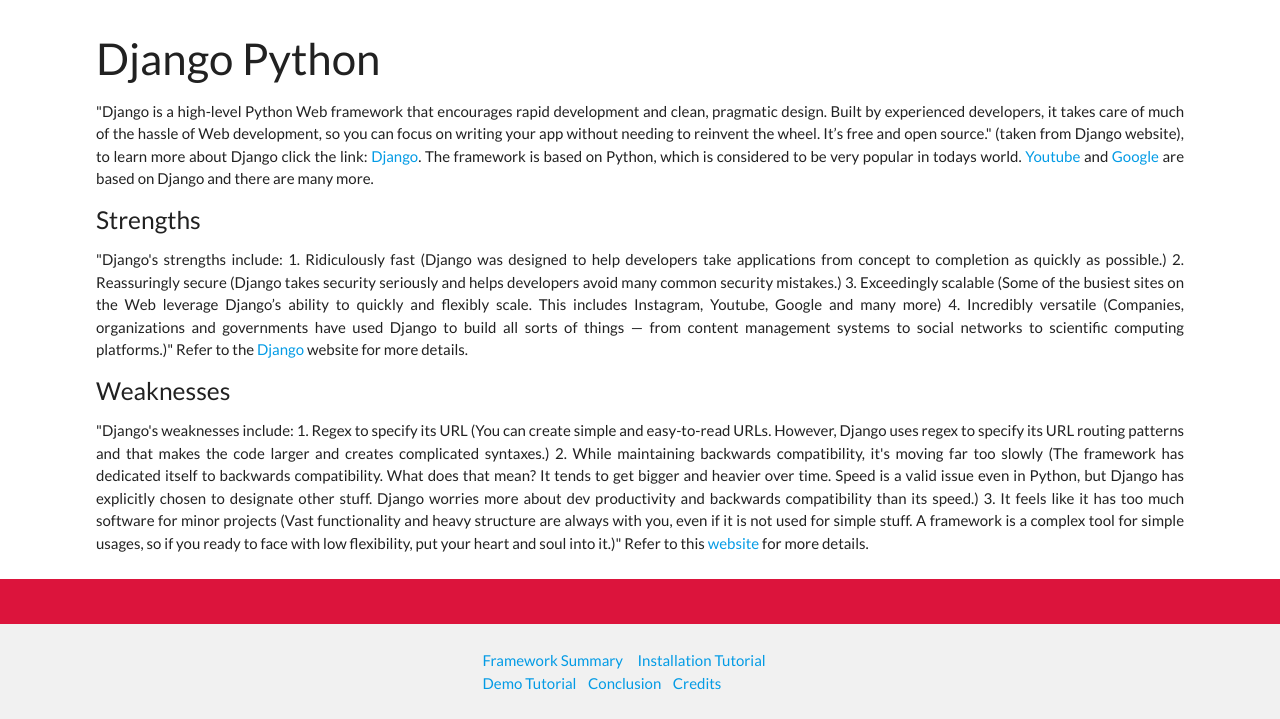
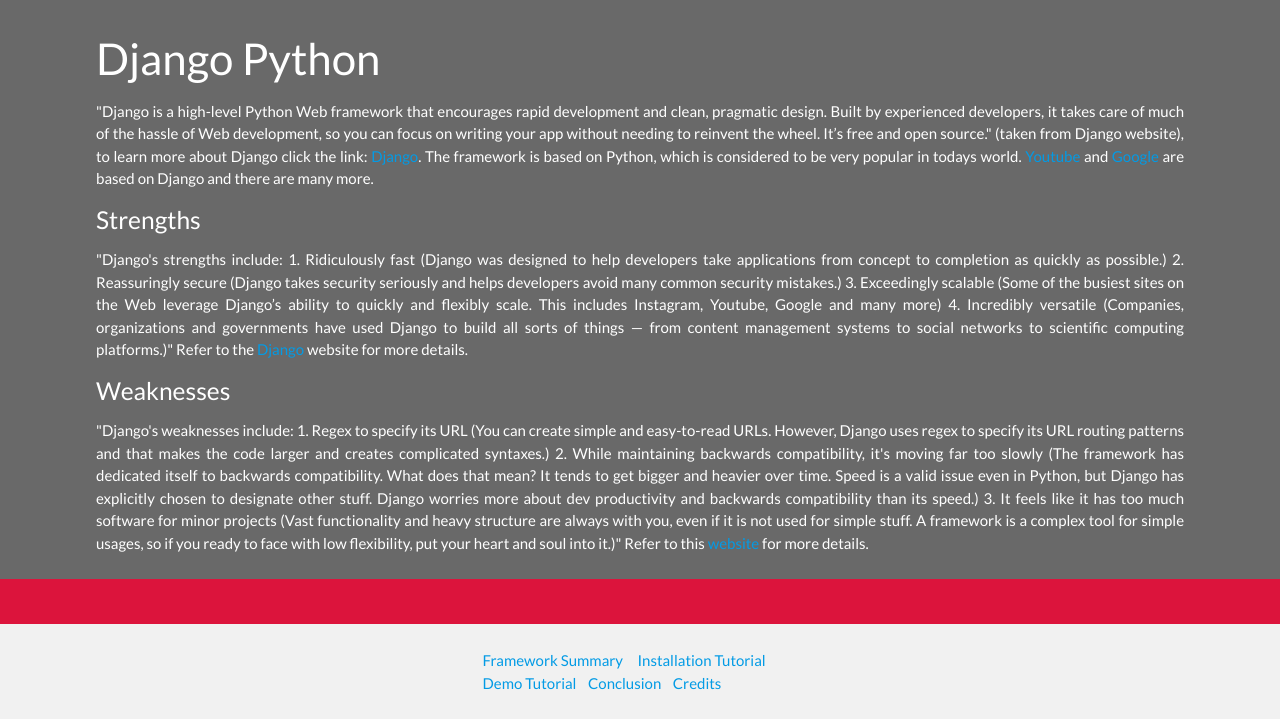
Before and after one commit to ryanssoliven/liteboard, a Django app: page / in a window 1280 px wide. Shown: the part 1186-1905 px from the top of the page. Run offline with Django 3.2, Linux system fonts and the light colour scheme.

Commit message:
Update framework_summary.html

```diff
--- a/liteboardbackend/templates/framework_summary.html
+++ b/liteboardbackend/templates/framework_summary.html
@@ -1,7 +1,7 @@
 {% extends "guideheader.html" %}
 {% block content %}
 	<!-- Paragraphs and content -->
-	<div class="content">
+	<div class="content" style="color:white; background-color:#696969">
 		<div class="text-content">
 			<div class="frameworkpic">
 				<img src="https://front.id/sites/default/files/2017-05/materialize.png" style="width:500px;height:300px;"> <!-- Put alternate image -->
```
